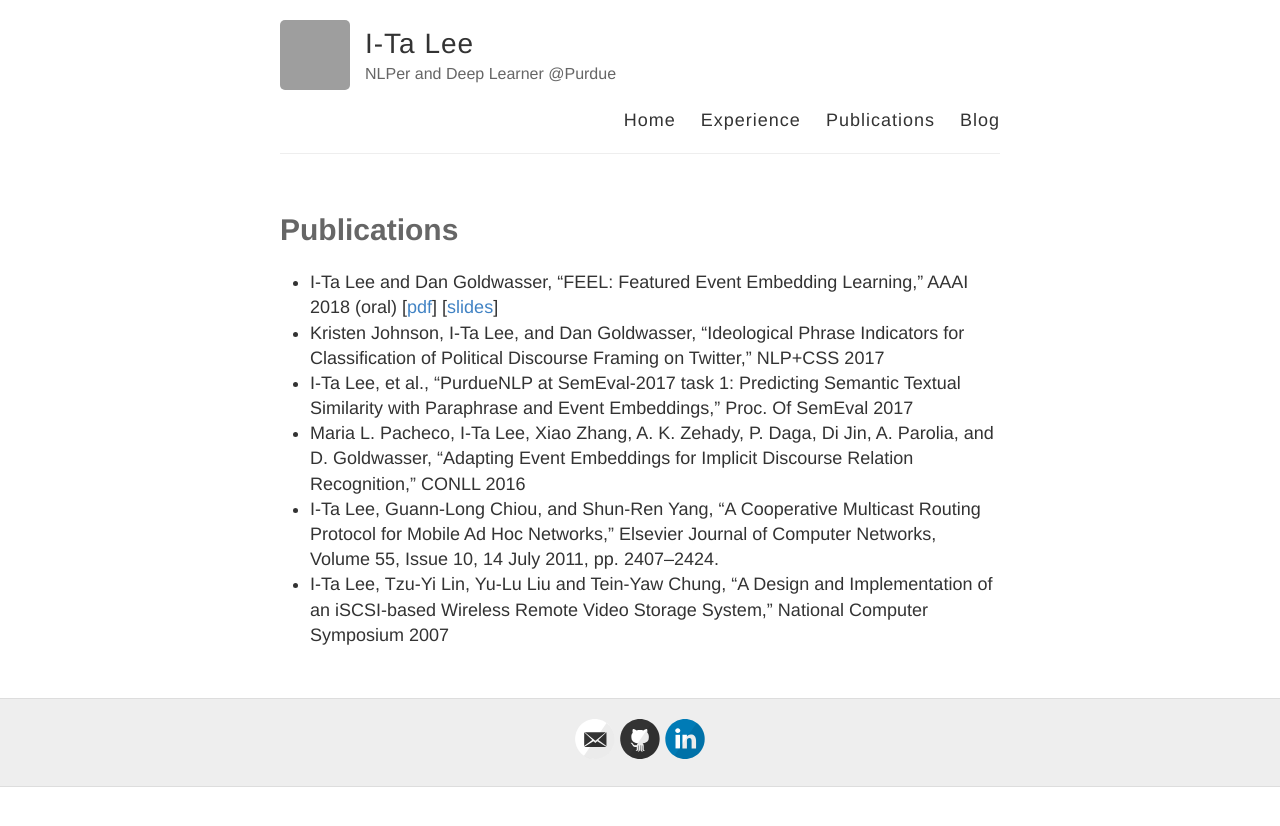
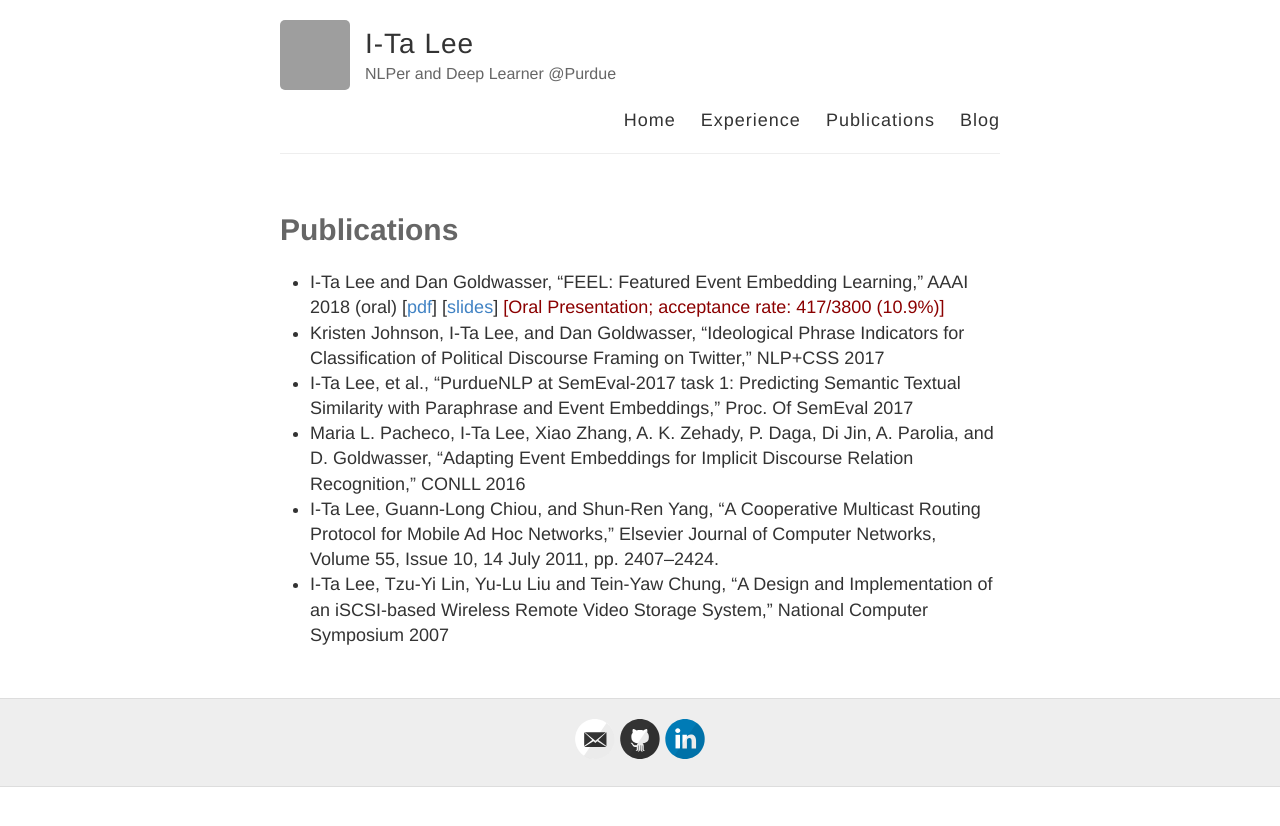
Before and after one commit to doug919/doug919.github.io, a Jekyll site: the page built from publications.md, in a window 1280 px wide. Shown: the top 826 px of the page. Built offline with Jekyll 4.4.1, drawn with Linux system fonts in a browser that asks for light colours; grey boxes are pictures that could not be loaded.

Commit message:
publication update

```diff
--- a/publications.md
+++ b/publications.md
@@ -5,7 +5,7 @@ permalink: /publications
 ---
 
 
-- I-Ta Lee and Dan Goldwasser, "FEEL: Featured Event Embedding Learning," AAAI 2018 (oral) [[pdf](/download/aaai-18-camera.pdf)] [[slides](/download/aaai18_feel_final.pdf)]
+- I-Ta Lee and Dan Goldwasser, "FEEL: Featured Event Embedding Learning," AAAI 2018 (oral) [[pdf](/download/aaai-18-camera.pdf)] [[slides](/download/aaai18_feel_final.pdf)] <span style="color:darkred">[Oral Presentation; acceptance rate: 417/3800 (10.9%)]</span>
 - Kristen Johnson, I-Ta Lee, and Dan Goldwasser, “Ideological Phrase Indicators for Classification of Political Discourse Framing on Twitter,” NLP+CSS 2017
 - I-Ta Lee, et al., “PurdueNLP at SemEval-2017 task 1: Predicting Semantic Textual Similarity with Paraphrase and Event Embeddings,” Proc. Of SemEval 2017
 - Maria L. Pacheco, I-Ta Lee, Xiao Zhang, A. K. Zehady, P. Daga, Di Jin, A. Parolia, and D. Goldwasser, “Adapting Event Embeddings for Implicit Discourse Relation Recognition,” CONLL 2016
```
